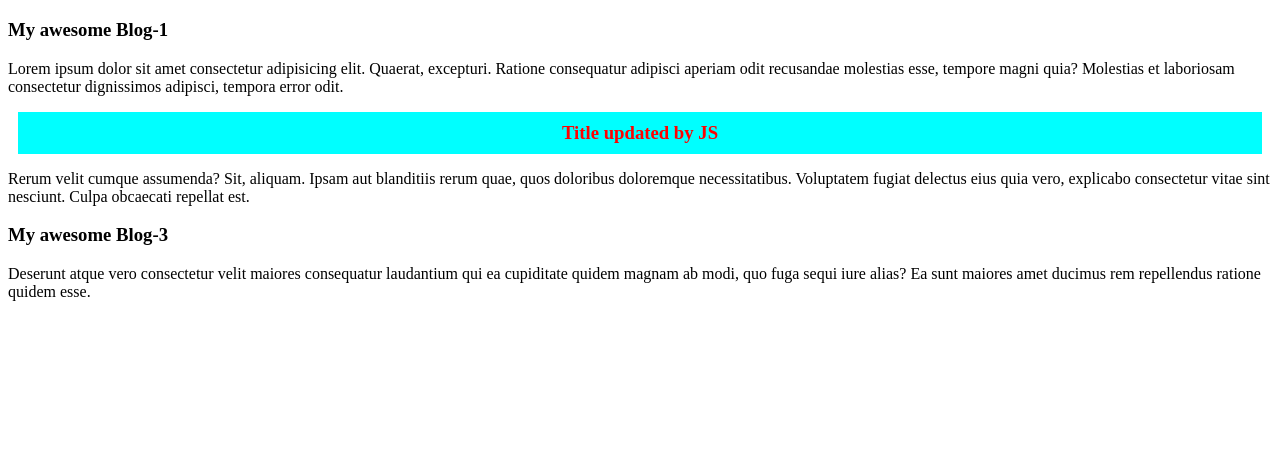
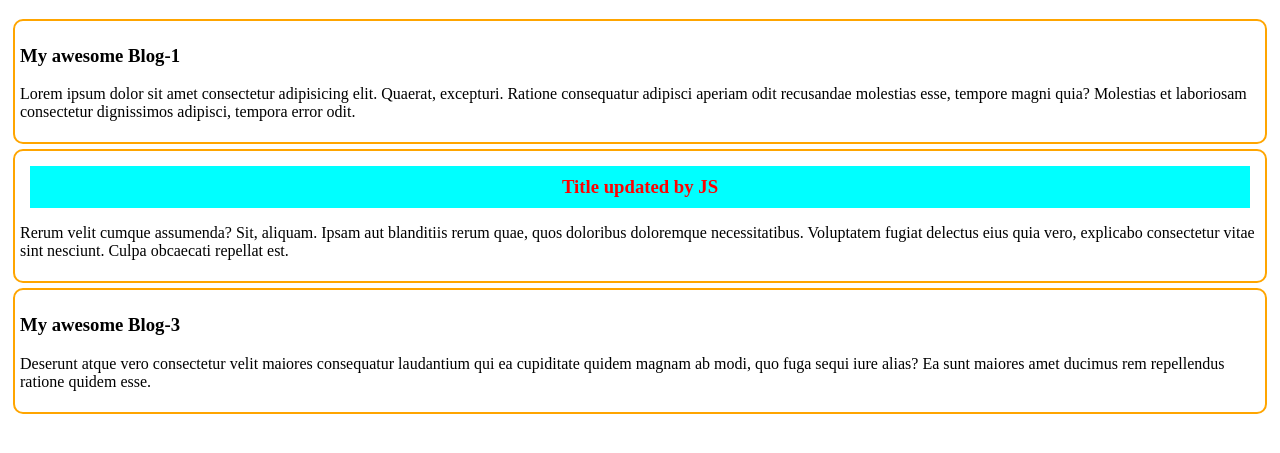
Before and after one commit to RabeyaEty01/js-dom, a plain HTML site: page dom.html in a window 1280 px wide. Shown: the part 61-514 px from the top of the page. Drawn offline with Linux system fonts and the light colour scheme.

Commit message:
examples added

```diff
--- a/dom.html
+++ b/dom.html
@@ -10,6 +10,12 @@
         /* #second-title{
             background-color: burlywood;
         } */
+        /* .blog{
+            border: 2px solid orange;
+            margin: 5px;
+            padding: 5px;
+            border-radius: 10px;
+        } */
     </style>
 </head>
 
@@ -18,20 +24,20 @@
         <h1>Welcome to my blog website</h1>
     </header>
     <main>
-        <section>
-            <article>
+        <section class="blogs">
+            <article class="blog">
                 <h3>My awesome Blog-1</h3>
                 <p>Lorem ipsum dolor sit amet consectetur adipisicing elit. Quaerat, excepturi. Ratione consequatur
                     adipisci aperiam odit recusandae molestias esse, tempore magni quia? Molestias et laboriosam
                     consectetur dignissimos adipisci, tempora error odit.</p>
             </article>
-            <article>
+            <article id="second-blog" class="blog">
                 <h3 id='second-title'>My awesome Blog-2</h3>
                 <p>Rerum velit cumque assumenda? Sit, aliquam. Ipsam aut blanditiis rerum quae, quos doloribus
                     doloremque necessitatibus. Voluptatem fugiat delectus eius quia vero, explicabo consectetur vitae
                     sint nesciunt. Culpa obcaecati repellat est.</p>
             </article>
-            <article>
+            <article class="blog">
                 <h3>My awesome Blog-3</h3>
                 <p>Deserunt atque vero consectetur velit maiores consequatur laudantium qui ea cupiditate quidem magnam
                     ab modi, quo fuga sequi iure alias? Ea sunt maiores amet ducimus rem repellendus ratione quidem
@@ -49,6 +55,8 @@
 
         //console.log(document.body);
         //const blogTitles =['h3','h3']
+
+        //explore getElementsByTagName
         const blogTitles = document.getElementsByTagName('h3');
         for (const h3 of blogTitles) {
             //console.log(h3.innerText);
@@ -57,14 +65,31 @@
         for (const p of blogDetails) {
             //console.log(p.innerText);
         }
-const secondTitle = document.getElementById('second-title');
-secondTitle.style.textAlign='center';
-secondTitle.style.color='red';
-secondTitle.style.backgroundColor='aqua';
-secondTitle.style.padding='10px';
-secondTitle.style.margin='10px';
-secondTitle.innerText='Title updated by JS';
 
+        //explore getElementById
+        const secondTitle = document.getElementById('second-title');
+        secondTitle.style.textAlign = 'center';
+        secondTitle.style.color = 'red';
+        secondTitle.style.backgroundColor = 'aqua';
+        secondTitle.style.padding = '10px';
+        secondTitle.style.margin = '10px';
+        secondTitle.innerText = 'Title updated by JS';
+
+
+        //explore getElementsByClassName
+        const blogs = document.getElementsByClassName('blog');
+
+        for(const blog of blogs){
+           blog.style.border ='2px solid orange';
+           blog.style.margin= '5px';
+           blog.style.padding='5px';
+           blog.style.borderRadius= '10px';
+        }
+
+
+        //document.querySelector('.blog');
+        //document.querySelector('#second-blog p');
+        //document.querySelectorAll('.blog');
     </script>
 </body>
 
```
